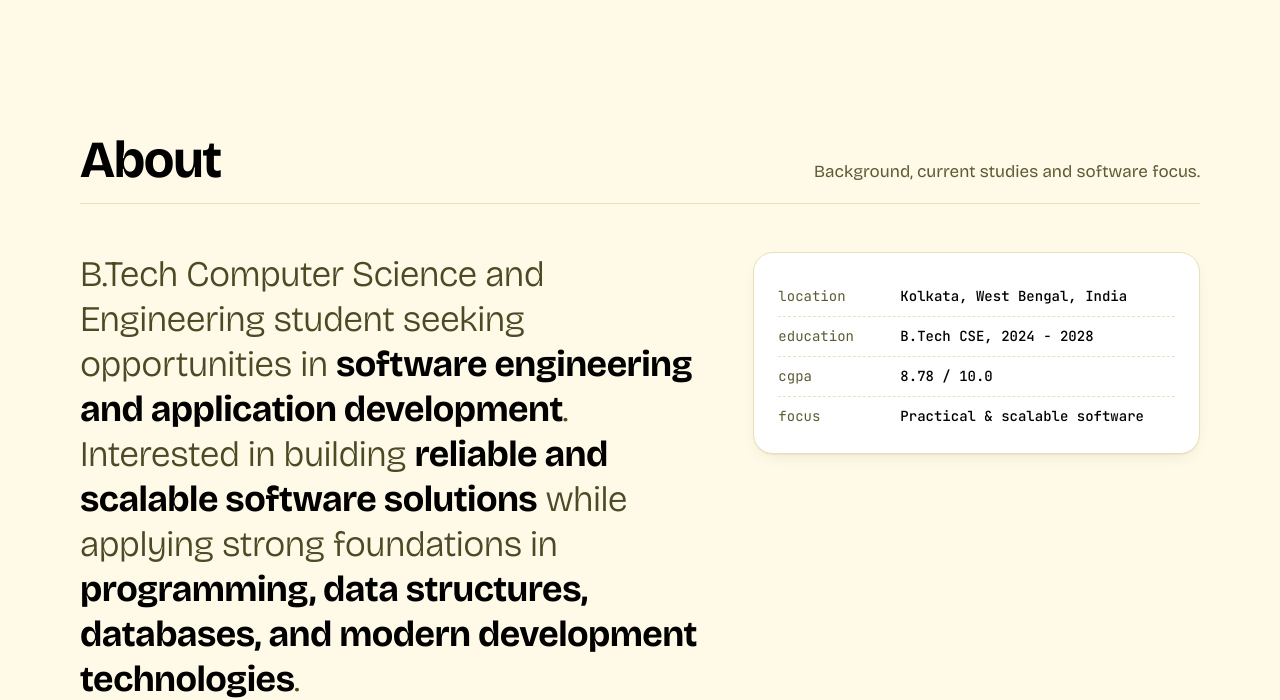
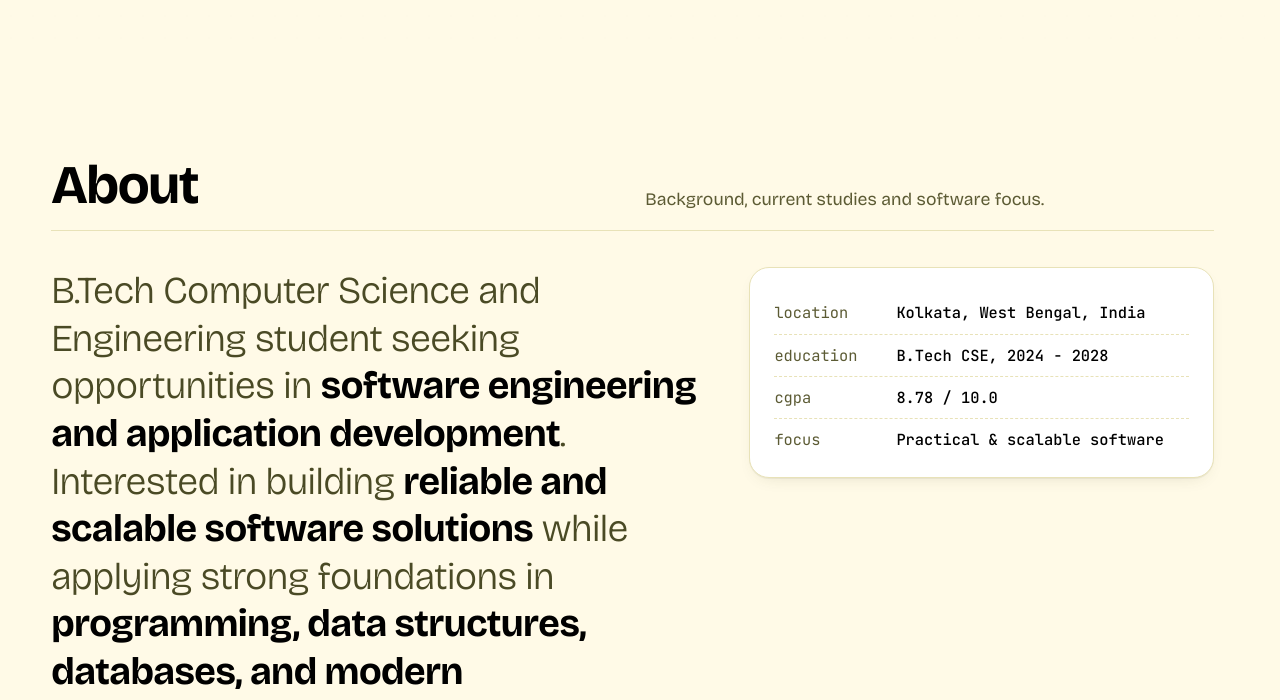
Before and after one commit to barun20saha/barun20saha.github.io, a plain HTML site: page index.html in a window 1280 px wide. Shown: the part 1040-1740 px from the top of the page. Drawn offline with Linux system fonts and the light colour scheme.

Commit message:
feat(layout): fluid full-width shell, remove centred container, grid helpers

```diff
--- a/assets/css/style.css
+++ b/assets/css/style.css
@@ -83,13 +83,21 @@
   --font-display: "Bricolage Grotesque", "Segoe UI", system-ui, sans-serif;
   --font-mono:    "JetBrains Mono", ui-monospace, "SF Mono", Menlo, Consolas, monospace;
 
-  --container: 1200px;
-  --measure: 62ch;
+  --header-h:    72px;
+  --gutter:      clamp(16px, 4vw, 72px);                   /* left and right page padding */
+  --gutter-l:    max(var(--gutter), env(safe-area-inset-left));
+  --gutter-r:    max(var(--gutter), env(safe-area-inset-right));
+  --col-gap:     clamp(16px, 2vw, 40px);
+  --section-gap: clamp(64px, 8vw, 104px);
+  --header-gap:  clamp(24px, 3vw, 36px);
+  --measure:     62ch;                                      /* only for paragraph text, left-aligned */
 
   /* Transitions */
   --t-fast: 150ms ease-out;
   --t-normal: 200ms ease-out;
 }
+
+@media (max-width: 767px) { :root { --header-h: 60px; } }
 
 [data-theme="dark"] {
   color-scheme: dark;
@@ -125,17 +133,21 @@
 }
 
 html {
+  font-size: clamp(16px, 14px + 0.28vw, 20px);   /* scales gently up on big screens, 16px minimum */
   scroll-behavior: smooth;
-  scroll-padding-top: calc(80px + var(--s-4));
+  scroll-padding-top: calc(var(--header-h) + 16px);
+  scrollbar-gutter: stable;
   -webkit-text-size-adjust: 100%;
+  overflow-x: clip;
 }
 
 body {
+  margin: 0;
+  min-width: 320px;
   font-family: var(--font-display);
   background-color: var(--bg);
   color: var(--ink);
   line-height: 1.65;
-  font-size: 1.0625rem;
   font-weight: 400;
   min-height: 100vh;
   display: flex;
@@ -204,70 +216,68 @@ button, input, textarea, select {
 }
 
 /* --------------------------------------------------------------------------
-   Layout Containers
+   Layout Containers & Grid Helpers
    -------------------------------------------------------------------------- */
-.container {
+.wrap, .container {
   width: 100%;
-  max-width: var(--container);
-  margin-left: auto;
-  margin-right: auto;
-  padding-left: clamp(16px, 4vw, 40px);
-  padding-right: clamp(16px, 4vw, 40px);
-}
+  max-width: none;
+  margin: 0;
+  padding-inline: var(--gutter-l) var(--gutter-r);
+}
+
+.grid-12 { display: grid; grid-template-columns: repeat(12, minmax(0, 1fr)); column-gap: var(--col-gap); }
 
 .site-main {
   flex: 1;
   padding-bottom: 80px;
 }
 
+main > section + section { margin-top: var(--section-gap); }
+main > section { scroll-margin-top: calc(var(--header-h) + 16px); }
+
 .section {
-  padding-block: var(--s-9);
-}
-
-@media (max-width: 860px) {
-  .section {
-    padding-block: var(--s-8);
-  }
+  padding-block: 0;
 }
 
 /* --------------------------------------------------------------------------
-   Section Header Pattern (h2 left, plain one-line desc right, line beneath)
+   Section Header Pattern (title left, one plain sentence right, left-aligned text, never centred)
    -------------------------------------------------------------------------- */
 .section-head {
-  display: flex;
-  align-items: baseline;
-  justify-content: space-between;
-  gap: var(--s-4);
+  display: grid;
+  grid-template-columns: repeat(12, minmax(0, 1fr));
+  column-gap: var(--col-gap);
+  row-gap: var(--s-3);
+  align-items: end;
   padding-bottom: var(--s-4);
   border-bottom: 1px solid var(--line);
-  margin-bottom: var(--s-7);
+  margin-bottom: var(--header-gap);
 }
 
 .section-head h2 {
+  grid-column: 1 / span 6;
   font-size: clamp(2rem, 1.2rem + 2.6vw, 3.25rem);
   font-weight: 700;
   line-height: 1.05;
   letter-spacing: -0.025em;
   color: var(--ink-strong);
-}
-
+  margin: 0;
+}
+
+.section-head p,
 .section-head .section-desc {
-  font-size: 1.0625rem;
+  grid-column: 7 / -1;
+  font-size: 1rem;
   color: var(--ink-soft);
   margin: 0;
-  text-align: right;
-  max-width: 50ch;
-}
-
-@media (max-width: 860px) {
-  .section-head {
-    flex-direction: column;
-    align-items: flex-start;
-    gap: var(--s-2);
-    margin-bottom: var(--s-6);
-  }
+  text-align: left;
+  max-width: var(--measure);
+}
+
+@media (max-width: 899px) {
+  .section-head h2,
+  .section-head p,
   .section-head .section-desc {
-    text-align: left;
+    grid-column: 1 / -1;
   }
 }
 
@@ -1684,7 +1694,7 @@ button, input, textarea, select {
 }
 
 .news-expand-wrap {
-  text-align: center;
+  margin-top: var(--s-4);
 }
 
 .btn-news-expand {
@@ -1846,8 +1856,7 @@ button, input, textarea, select {
    Loading & Error States
    -------------------------------------------------------------------------- */
 .loading-indicator, .error-message {
-  text-align: center;
-  padding: 60px 24px;
+  padding: 40px var(--s-5);
   background: var(--surface);
   border: 1px solid var(--line);
   border-radius: var(--r-card);
@@ -1861,7 +1870,7 @@ button, input, textarea, select {
   border-top-color: var(--signal);
   border-radius: 50%;
   animation: spin 0.8s linear infinite;
-  margin: 0 auto 16px;
+  margin-bottom: 16px;
 }
 
 @keyframes spin {
```
